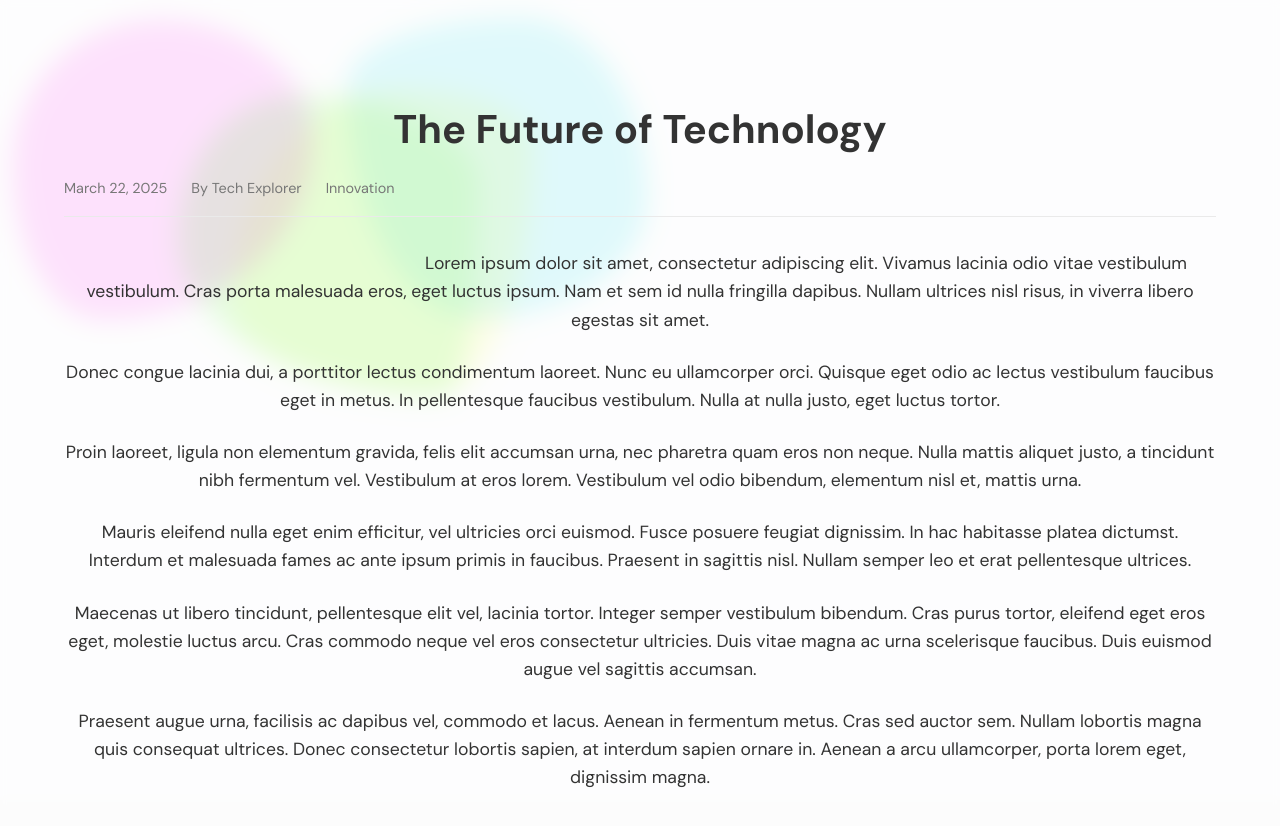
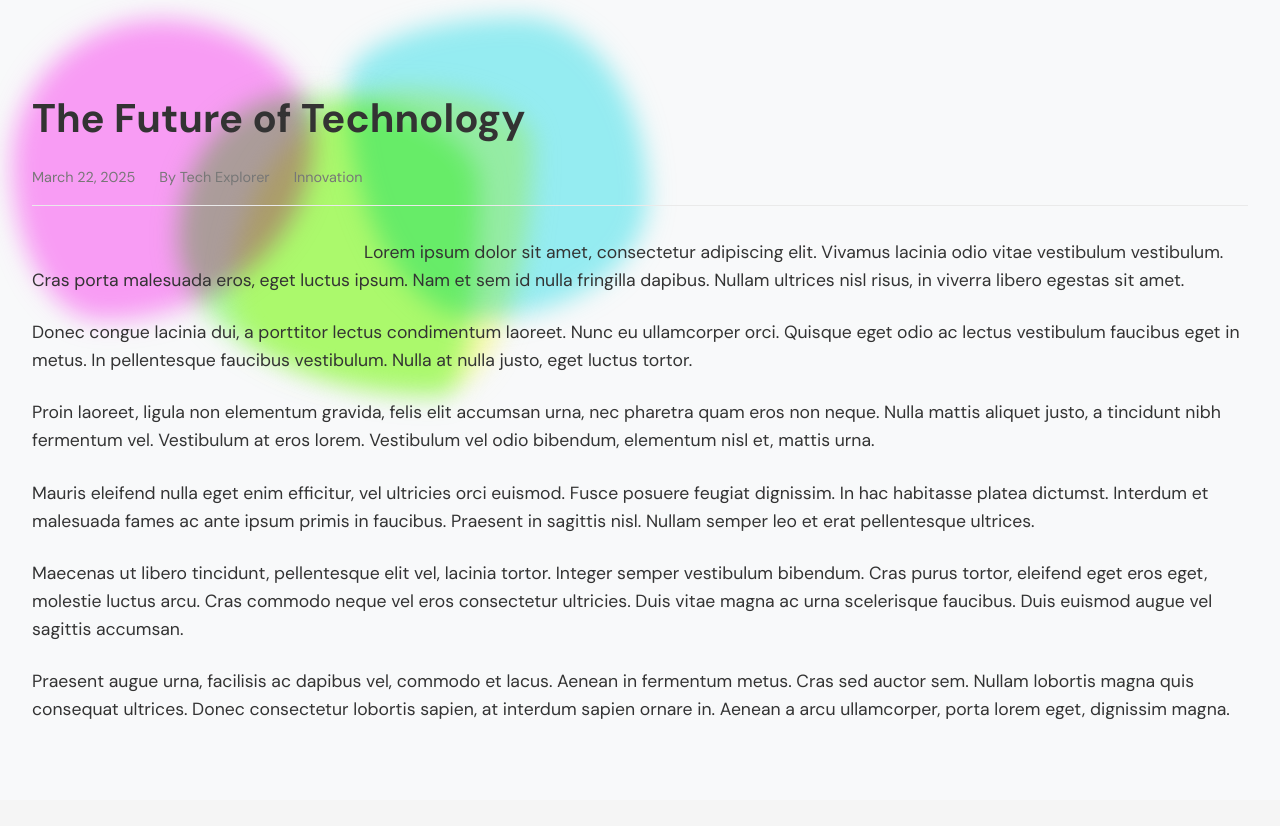
Before and after one commit to sinhaparth5/p4rth-projects, a SvelteKit app: page /project/wcag-scanner in a window 1280 px wide. Shown: the top 826 px of the page. After the commit the page ends 800 px from the top, so only its background shows below. Built offline with nearby package versions, Linux system fonts and the light colour scheme.

Commit message:
test projects

```diff
--- a/src/routes/project/wcag-scanner/+page.svelte
+++ b/src/routes/project/wcag-scanner/+page.svelte
@@ -5,7 +5,6 @@
 
 <main>
     <BackgroundBoxes />
-    <div class={styles.content}>
         <article class="blog-post">
             <h1>The Future of Technology</h1>
 
@@ -35,7 +34,6 @@
                 <p>Praesent augue urna, facilisis ac dapibus vel, commodo et lacus. Aenean in fermentum metus. Cras sed auctor sem. Nullam lobortis magna quis consequat ultrices. Donec consectetur lobortis sapien, at interdum sapien ornare in. Aenean a arcu ullamcorper, porta lorem eget, dignissim magna.</p>
             </div>
         </article>
-    </div>
 </main>
 
 <style>
```
